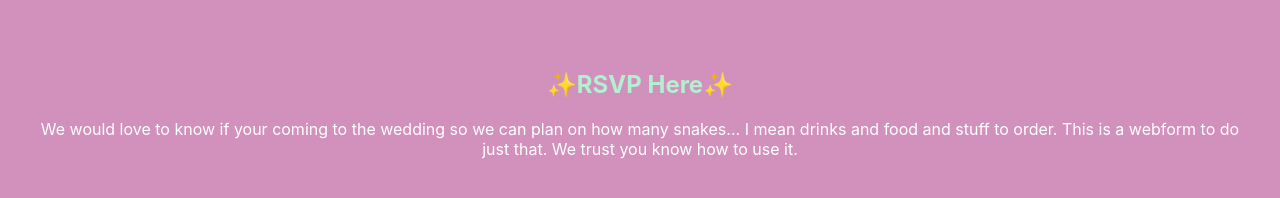
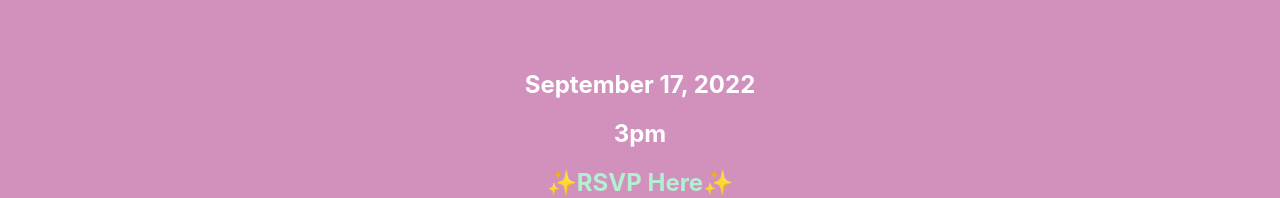
Before and after one commit to stuartlynn/StuartAndNicoleWeddingSite, a Next.js app: page / in a window 1280 px wide. Shown: the part 830-1028 px from the top of the page. Built offline with nearby package versions, Linux system fonts and the light colour scheme.

Commit message:
add date and time

```diff
--- a/pages/index.tsx
+++ b/pages/index.tsx
@@ -19,6 +19,8 @@ const Home: NextPage = () => {
       </div>
 
       <section className={`${styles.rsvp} ${styles.section}`}>
+        <h1> September 17, 2022 </h1>
+        <h1> 3pm </h1>
         <h2 className={styles.rsvpLink}>
           ✨<a target="_blank" href="https://forms.gle/685ckkc7eL4o56LD8">RSVP Here</a>✨
         </h2>
```
